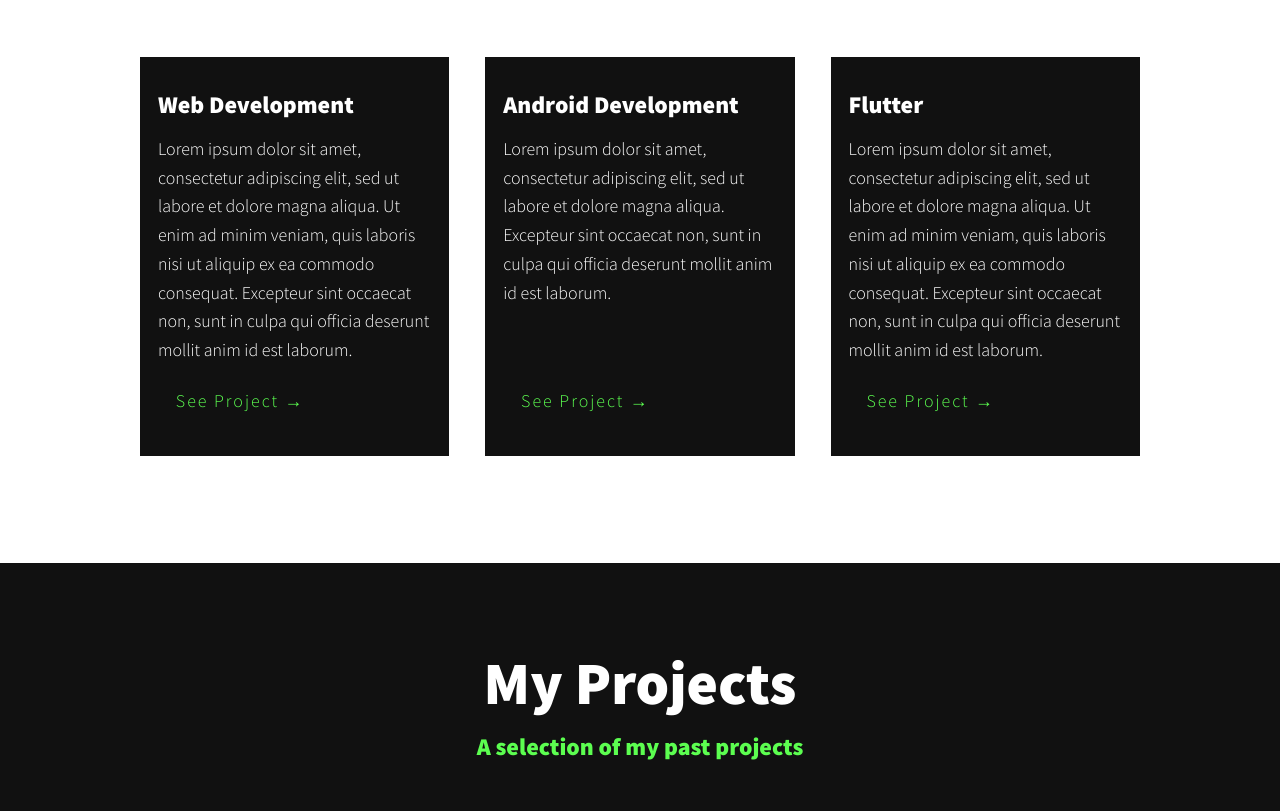
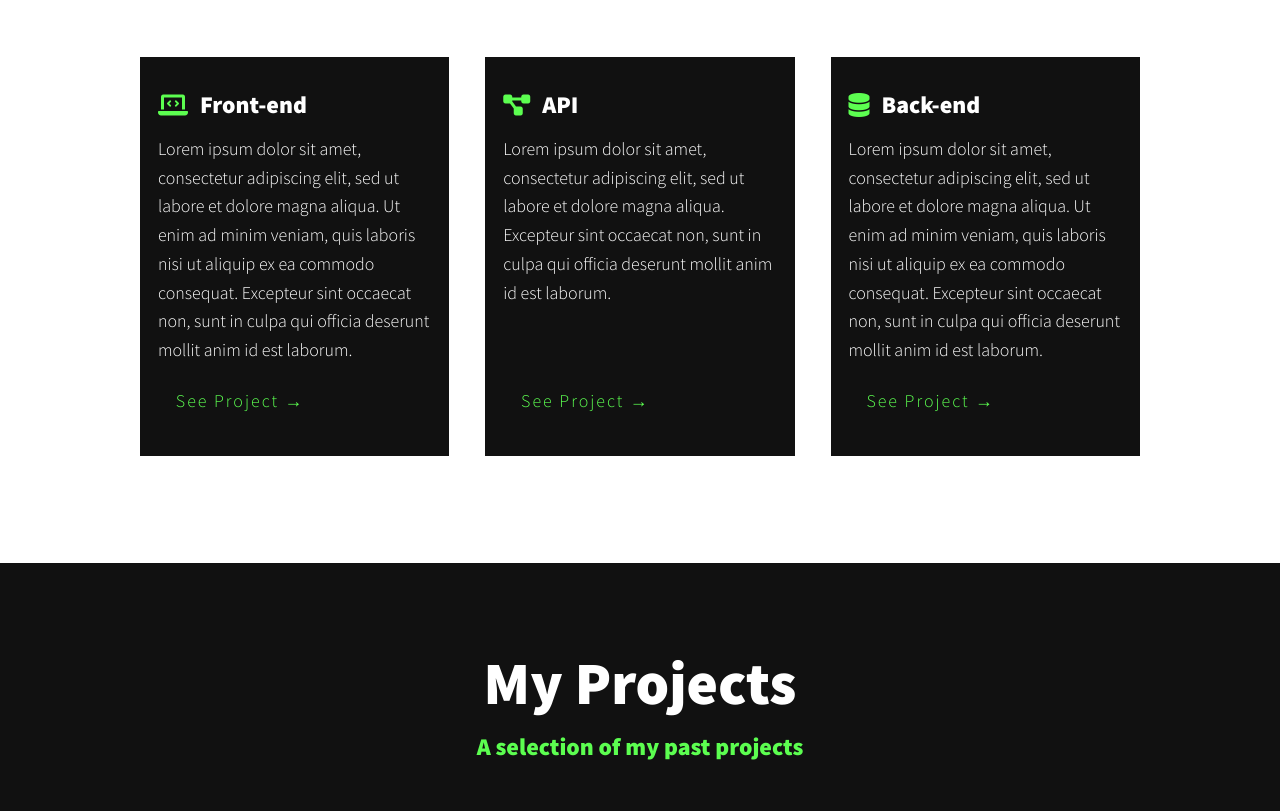
Before and after one commit to HuiGong-dev/node-app, a website: page index.html in a window 1280 px wide. Shown: the part 843-1654 px from the top of the page. Drawn offline with nearby package versions, Linux system fonts and the light colour scheme.

Commit message:
add icon for skills

```diff
--- a/index.html
+++ b/index.html
@@ -72,7 +72,11 @@
         <div class="skills">
             <div class="skill">
                 <div class="skill__text-area">
-                    <h3>Web Development</h3>
+                    <div class="skill__text-area__title">
+                        <i class="fas fa-laptop-code"></i>
+                        <h3>Front-end</h3>
+                    </div>
+
                 <p>Lorem ipsum dolor sit amet, consectetur adipiscing elit, sed ut labore
                     et dolore magna aliqua. Ut enim ad minim veniam, quis laboris nisi ut
                     aliquip ex ea commodo consequat. Excepteur sint occaecat non, sunt in
@@ -84,7 +88,11 @@
             </div> <!-- / skill -->
             <div class="skill">
                 <div class="skill__text-area">
-                    <h3>Android Development</h3>
+                    <div class="skill__text-area__title">
+                        <i class="fas fa-project-diagram"></i>
+                        <h3>API</h3>
+                    </div>
+
                 <p>Lorem ipsum dolor sit amet, consectetur adipiscing elit, sed ut labore
                     et dolore magna aliqua. Excepteur sint occaecat non, sunt in
                     culpa qui officia deserunt mollit anim id est laborum.</p>
@@ -94,7 +102,11 @@
             </div> <!-- / skill -->
             <div class="skill">
                 <div class="skill__text-area">
-                    <h3>Flutter</h3>
+                    <div class="skill__text-area__title">
+                        <i class="fas fa-database"></i>
+                        <h3>Back-end</h3>
+
+                    </div>
                 <p>Lorem ipsum dolor sit amet, consectetur adipiscing elit, sed ut labore
                     et dolore magna aliqua. Ut enim ad minim veniam, quis laboris nisi ut
                     aliquip ex ea commodo consequat. Excepteur sint occaecat non, sunt in
--- a/public/css/styles.css
+++ b/public/css/styles.css
@@ -378,6 +378,17 @@
 
 }
 
+.skill__text-area__title {
+  display: flex;
+  flex-direction: row;
+}
+
+.skill__text-area__title > i {
+  font-size: var(--fs-h3);
+  color: var(--clr-accent);
+  padding-right: 0.5em;
+}
+
 
 
 @media (min-width: 800px) {
```
